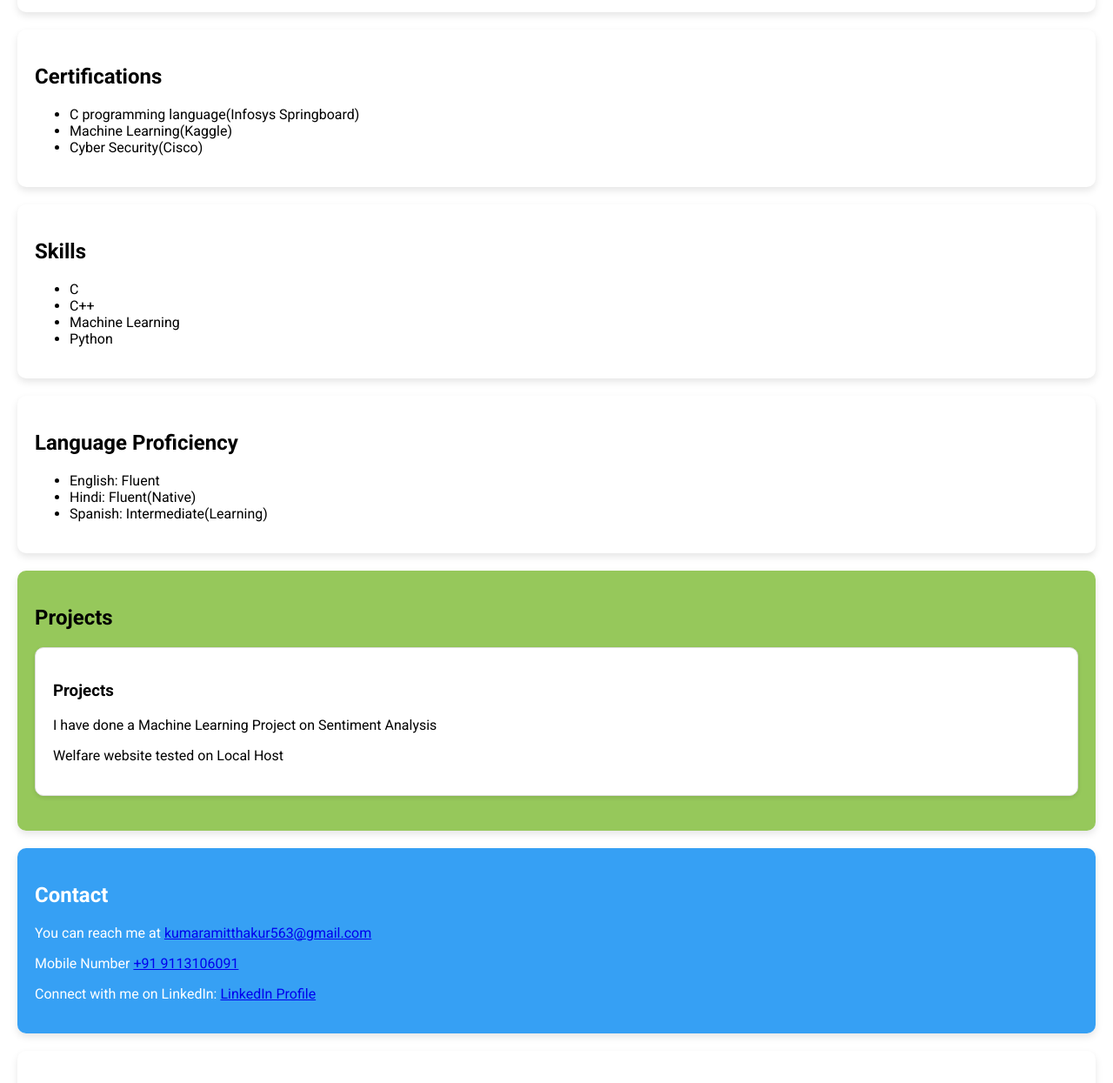
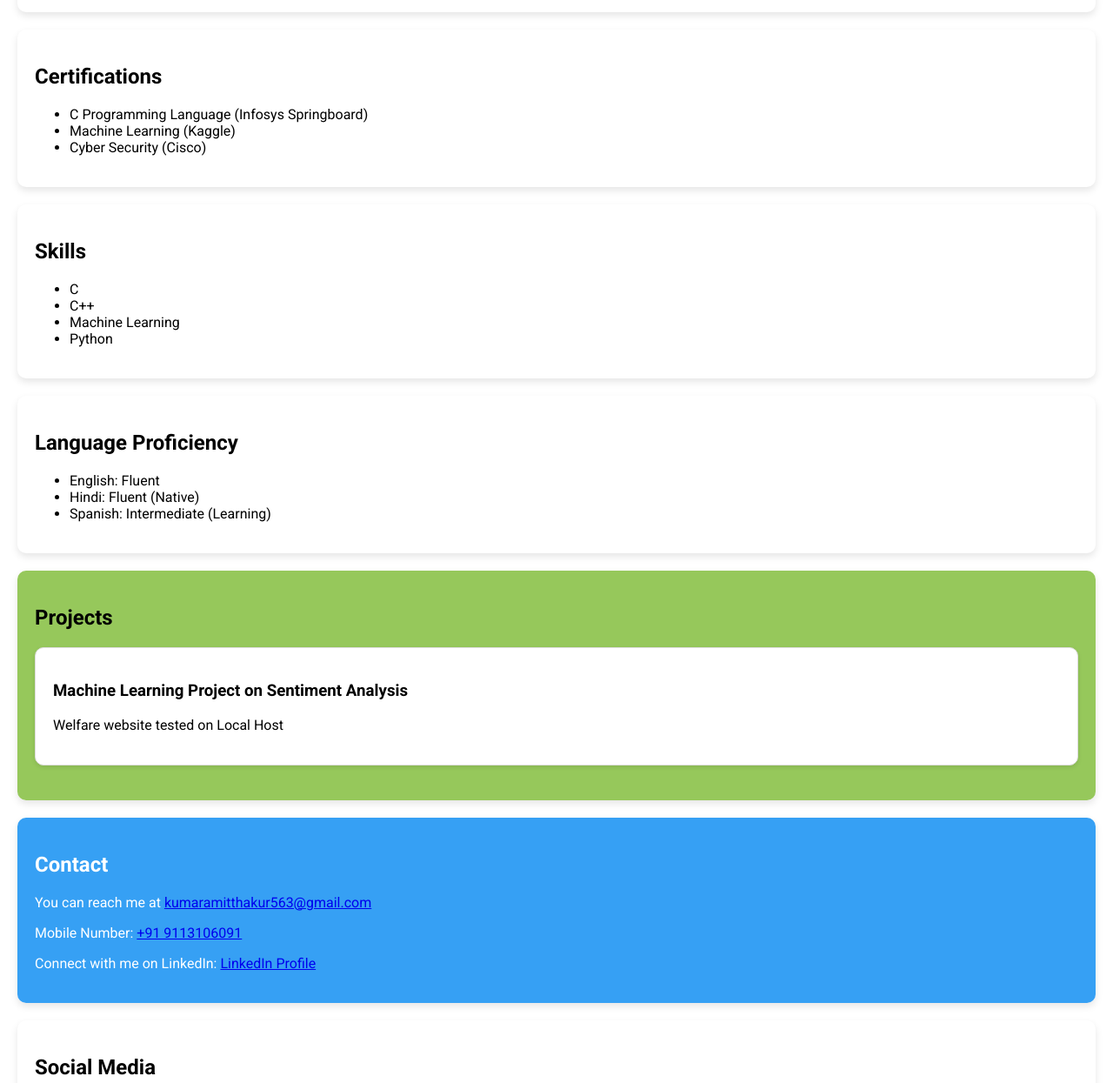
Before and after one commit to amit0006/Amit-Kumar-Thakur-portfolio, a plain HTML site: page index.html in a window 1280 px wide. Shown: the part 840-2085 px from the top of the page at 87% size. Drawn offline with Linux system fonts and the light colour scheme.

Commit message:
Update index.html

```diff
--- a/index.html
+++ b/index.html
@@ -1,10 +1,13 @@
+<!DOCTYPE html>
 <html lang="en">
+
 <head>
     <meta charset="UTF-8">
     <meta name="viewport" content="width=device-width, initial-scale=1.0">
     <title>Amit Kumar Thakur - Portfolio</title>
     <link rel="stylesheet" href="styles.css">
 </head>
+
 <body>
     <header>
         <nav>
@@ -28,7 +31,7 @@
 
     <section id="about">
         <h2>About Me</h2>
-        <p>I am Amit Kumar Thakur and currently I'm pursuing my Bachelor's of engineering from Acharya Institute of technology , I'm from Bihar and I have completed my 10th and 12th there only.</p>
+        <p>I am Amit Kumar Thakur and currently I'm pursuing my Bachelor's of Engineering from Acharya Institute of Technology. I'm from Bihar and I have completed my 10th and 12th there.</p>
     </section>
 
     <section id="education">
@@ -48,9 +51,9 @@
     <section id="certifications">
         <h2>Certifications</h2>
         <ul>
-            <li>C programming language(Infosys Springboard)</li>
-            <li>Machine Learning(Kaggle)</li>
-            <li>Cyber Security(Cisco)</li>
+            <li>C Programming Language (Infosys Springboard)</li>
+            <li>Machine Learning (Kaggle)</li>
+            <li>Cyber Security (Cisco)</li>
         </ul>
     </section>
 
@@ -68,16 +71,15 @@
         <h2>Language Proficiency</h2>
         <ul>
             <li>English: Fluent</li>
-            <li>Hindi: Fluent(Native)</li>
-            <li>Spanish: Intermediate(Learning)</li>
+            <li>Hindi: Fluent (Native)</li>
+            <li>Spanish: Intermediate (Learning)</li>
         </ul>
     </section>
 
     <section id="projects">
         <h2>Projects</h2>
         <div class="project">
-            <h3>Projects</h3>
-            <p>I have done a Machine Learning Project on Sentiment Analysis</p>
+            <h3>Machine Learning Project on Sentiment Analysis</h3>
             <p>Welfare website tested on Local Host</p>
         </div>
         <!-- Add more project sections as needed -->
@@ -86,7 +88,7 @@
     <section id="contact">
         <h2>Contact</h2>
         <p>You can reach me at <a href="mailto:kumaramitthakur563@gmail.com">kumaramitthakur563@gmail.com</a></p>
-        <p>Mobile Number <a href="tel:+919113106091">+91 9113106091</a></p>
+        <p>Mobile Number: <a href="tel:+919113106091">+91 9113106091</a></p>
         <p>Connect with me on LinkedIn: <a href="https://www.linkedin.com/in/amit-kumar-thakur-190b18294/?lipi=urn%3Ali%3Apage%3Ad_flagship3_resumebuilder%3BCJtTk7dzShqNCs0i2XKVFA%3D%3D">LinkedIn Profile</a></p>
     </section>
 
@@ -105,9 +107,10 @@
     </section>
 
     <footer>
-        <p>&copy; 2024 Amit Kumar Thakur. All rights reserved.</p>
+        <p>&copy; 2024 Amit Kumar Thakur. All rights reserved.</p>t
     </footer>
 
     <script src="scripts.js"></script>
 </body>
+
 </html>
```
